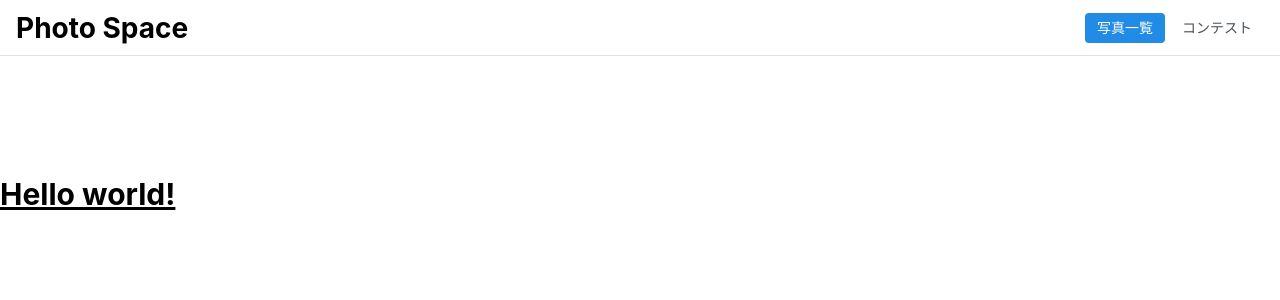
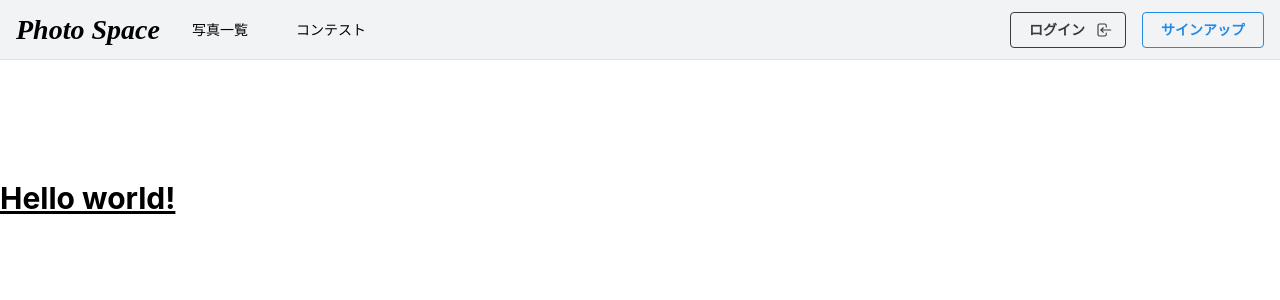
Before and after one commit to kyohei328/photoreco, a React (Vite) app in the folder frontend/: page / in a window 1280 px wide. Shown: the top 300 px of the page. Built offline with nearby package versions, Linux system fonts and the light colour scheme.

Commit message:
add_header

```diff
--- a/frontend/src/App.tsx
+++ b/frontend/src/App.tsx
@@ -11,7 +11,7 @@ function App(): JSX.Element {
      <MantineProvider>
       <Header/>
         <div>
-        <h1 className="text-3xl font-bold underline">Hello world!</h1>
+          <h1 className="text-3xl font-bold underline">Hello world!</h1>
         </div>
       </MantineProvider>
   )
--- a/frontend/src/assets/Header.module.css
+++ /dev/null
@@ -1,33 +0,0 @@
-.header {
-  height: rem(56px);
-  margin-bottom: rem(120px);
-  background-color: var(--mantine-color-body);
-  border-bottom: rem(1px) solid light-dark(var(--mantine-color-gray-3), var(--mantine-color-dark-4));
-}
-
-.inner {
-  height: rem(56px);
-  display: flex;
-  justify-content: space-between;
-  align-items: center;
-}
-
-.link {
-  display: block;
-  line-height: 1;
-  padding: rem(8px) rem(12px);
-  border-radius: var(--mantine-radius-sm);
-  text-decoration: none;
-  color: light-dark(var(--mantine-color-gray-7), var(--mantine-color-dark-0));
-  font-size: var(--mantine-font-size-sm);
-  font-weight: 500;
-
-  @mixin hover {
-    background-color: light-dark(var(--mantine-color-gray-0), var(--mantine-color-dark-6));
-  }
-
-  [data-mantine-color-scheme] &[data-active] {
-    background-color: var(--mantine-color-blue-filled);
-    color: var(--mantine-color-white);
-  }
-}
--- /dev/null
+++ b/frontend/src/assets/HeaderMegaMenu.module.css
@@ -0,0 +1,46 @@
+.header {
+  height: rem(60px);
+  padding-left: var(--mantine-spacing-md);
+  padding-right: var(--mantine-spacing-md);
+  border-bottom: rem(1px) solid light-dark(var(--mantine-color-gray-3), var(--mantine-color-dark-4));
+}
+
+.link {
+  display: flex;
+  align-items: center;
+  height: 100%;
+  padding-left: var(--mantine-spacing-md);
+  padding-right: var(--mantine-spacing-md);
+  text-decoration: none;
+  color: light-dark(var(--mantine-color-black), var(--mantine-color-white));
+  font-weight: 500;
+  font-size: var(--mantine-font-size-sm);
+
+  @media (max-width: $mantine-breakpoint-sm) {
+    height: rem(42px);
+    width: 100%;
+  }
+
+  @mixin hover {
+    background-color: light-dark(var(--mantine-color-gray-0), var(--mantine-color-dark-6));
+  }
+}
+
+.subLink {
+  width: 100%;
+  padding: var(--mantine-spacing-xs) var(--mantine-spacing-md);
+  border-radius: var(--mantine-radius-md);
+
+  @mixin hover {
+    background-color: light-dark(var(--mantine-color-gray-0), var(--mantine-color-dark-7));
+  }
+}
+
+.dropdownFooter {
+  background-color: light-dark(var(--mantine-color-gray-0), var(--mantine-color-dark-7));
+  margin: calc(var(--mantine-spacing-md) * -1);
+  margin-top: var(--mantine-spacing-sm);
+  padding: var(--mantine-spacing-md) calc(var(--mantine-spacing-md) * 2);
+  padding-bottom: var(--mantine-spacing-xl);
+  border-top: rem(1px) solid light-dark(var(--mantine-color-gray-1), var(--mantine-color-dark-5));
+}
--- a/frontend/src/components/Header.tsx
+++ b/frontend/src/components/Header.tsx
@@ -1,51 +1,125 @@
-import { useState } from 'react';
-import { Container, Group, Burger } from '@mantine/core';
-import { useDisclosure } from '@mantine/hooks';
-import classes from "../assets/Header.module.css";
-import { css } from "@emotion/react"
+import {
+  Group,
+  Button,
+  // UnstyledButton,
+  // Text,
+  // ThemeIcon,
+  Box,
+  // Burger,
+  // rem,
+  // useMantineTheme,
+} from '@mantine/core';
+// import { useDisclosure } from '@mantine/hooks';
+// import {
+//   IconNotification,
+//   IconCode,
+//   IconBook,
+//   IconChartPie3,
+//   IconFingerprint,
+//   IconCoin,
+// } from '@tabler/icons-react';
+import classes from '../assets/HeaderMegaMenu.module.css';
+import { css } from '@emotion/react';
+import { LoginIcon } from '../icons/LoginIcon';
 
-const style = {
-  logostyle: css ({
+
+const Styles = {
+  LogoStyle: css ({
     fontSize: '28px',
     fontWeight: 'bold',
+    fontFamily: 'Bodoni',
+    fontStyle: 'oblique 15deg',
+  }),
+  HeaderStyle: css ({
+    backgroundColor: '#F1F3F5',
   })
 }
 
-const links = [
-  { link: '/about', label: '写真一覧' },
-  { link: '/pricing', label: 'コンテスト' },
-];
-
+// const mockdata = [
+//   {
+//     icon: IconCode,
+//     title: 'Open source',
+//     description: 'This Pokémon’s cry is very loud and distracting',
+//   },
+//   {
+//     icon: IconCoin,
+//     title: 'Free for everyone',
+//     description: 'The fluid of Smeargle’s tail secretions changes',
+//   },
+//   {
+//     icon: IconBook,
+//     title: 'Documentation',
+//     description: 'Yanma is capable of seeing 360 degrees without',
+//   },
+//   {
+//     icon: IconFingerprint,
+//     title: 'Security',
+//     description: 'The shell’s rounded shape and the grooves on its.',
+//   },
+//   {
+//     icon: IconChartPie3,
+//     title: 'Analytics',
+//     description: 'This Pokémon uses its flying ability to quickly chase',
+//   },
+//   {
+//     icon: IconNotification,
+//     title: 'Notifications',
+//     description: 'Combusken battles with the intensely hot flames it spews',
+//   },
+// ];
 
 export function Header() {
-  const [opened, { toggle }] = useDisclosure(false);
-  const [active, setActive] = useState(links[0].link);
+  // const [drawerOpened, { toggle: toggleDrawer, close: closeDrawer }] = useDisclosure(false);
+  // const theme = useMantineTheme();
 
-  const items = links.map((link) => (
-    <a
-      key={link.label}
-      href={link.link}
-      className={classes.link}
-      data-active={active === link.link || undefined}
-      onClick={(event) => {
-        event.preventDefault();
-        setActive(link.link);
-      }}
-    >
-      {link.label}
-    </a>
-  ));
+  // const links = mockdata.map((item) => (
+  //   <UnstyledButton className={classes.subLink} key={item.title}>
+  //     <Group wrap="nowrap" align="flex-start">
+  //       <ThemeIcon size={34} variant="default" radius="md">
+  //         <item.icon style={{ width: rem(22), height: rem(22) }} color={theme.colors.blue[6]} />
+  //       </ThemeIcon>
+  //       <div>
+  //         <Text size="sm" fw={500}>
+  //           {item.title}
+  //         </Text>
+  //         <Text size="xs" c="dimmed">
+  //           {item.description}
+  //         </Text>
+  //       </div>
+  //     </Group>
+  //   </UnstyledButton>
+  // ));
 
   return (
-    <header className={classes.header}>
-      <Container size="xl" className={classes.inner}>
-        <a href='/' css={style.logostyle}>Photo Space </a>
-        <Group gap={5} visibleFrom="xs">
-          {items}
+    <Box pb={120}>
+      <header className={classes.header} css={Styles.HeaderStyle}>
+        <Group justify="space-between" h="100%">
+          <Group>
+            <a css={Styles.LogoStyle} href='/'>
+              Photo Space
+            </a>
+            <a href="#" className={classes.link}>
+              写真一覧
+            </a>
+            <a href="#" className={classes.link}>
+              コンテスト
+            </a>
+          </Group>
+
+          <Group visibleFrom="sm" justify="flex-end" >
+            <Button
+              rightSection={<LoginIcon size={18} />}
+              variant="outline"
+              color="rgba(59, 59, 59, 1)"
+            >
+              ログイン
+            </Button>
+            <Button variant="outline">サインアップ</Button>
+          </Group>
+
+          {/* <Burger opened={drawerOpened} onClick={toggleDrawer} hiddenFrom="sm" /> */}
         </Group>
-
-        <Burger opened={opened} onClick={toggle} hiddenFrom="xs" size="sm" />
-      </Container>
-    </header>
+      </header>
+    </Box>
   );
 }
--- /dev/null
+++ b/frontend/src/icons/LoginIcon.tsx
@@ -0,0 +1,26 @@
+import { rem } from '@mantine/core';
+
+interface AddressBookIconProps extends React.ComponentPropsWithoutRef<'svg'> {
+  size?: number | string;
+}
+
+export function LoginIcon({ size, style, ...others }: AddressBookIconProps) {
+  return (
+    <svg
+      xmlns="http://www.w3.org/2000/svg"
+      fill="none"
+      stroke="currentColor"
+      strokeLinecap="round"
+      strokeLinejoin="round"
+      strokeWidth="1.5"
+      viewBox="0 0 24 24"
+      style={{ width: rem(size), height: rem(size), ...style }}
+      {...others}
+    >
+      <path stroke="none" d="M0 0h24v24H0z" fill="none"></path>
+      <path d="M15 8v-2a2 2 0 0 0 -2 -2h-7a2 2 0 0 0 -2 2v12a2 2 0 0 0 2 2h7a2 2 0 0 0 2 -2v-2"></path>
+      <path d="M21 12h-13l3 -3"></path>
+      <path d="M11 15l-3 -3"></path>
+    </svg>
+  );
+}
```
Also changed, not shown: 2 other files (tests, documents, lock files or other folders).
